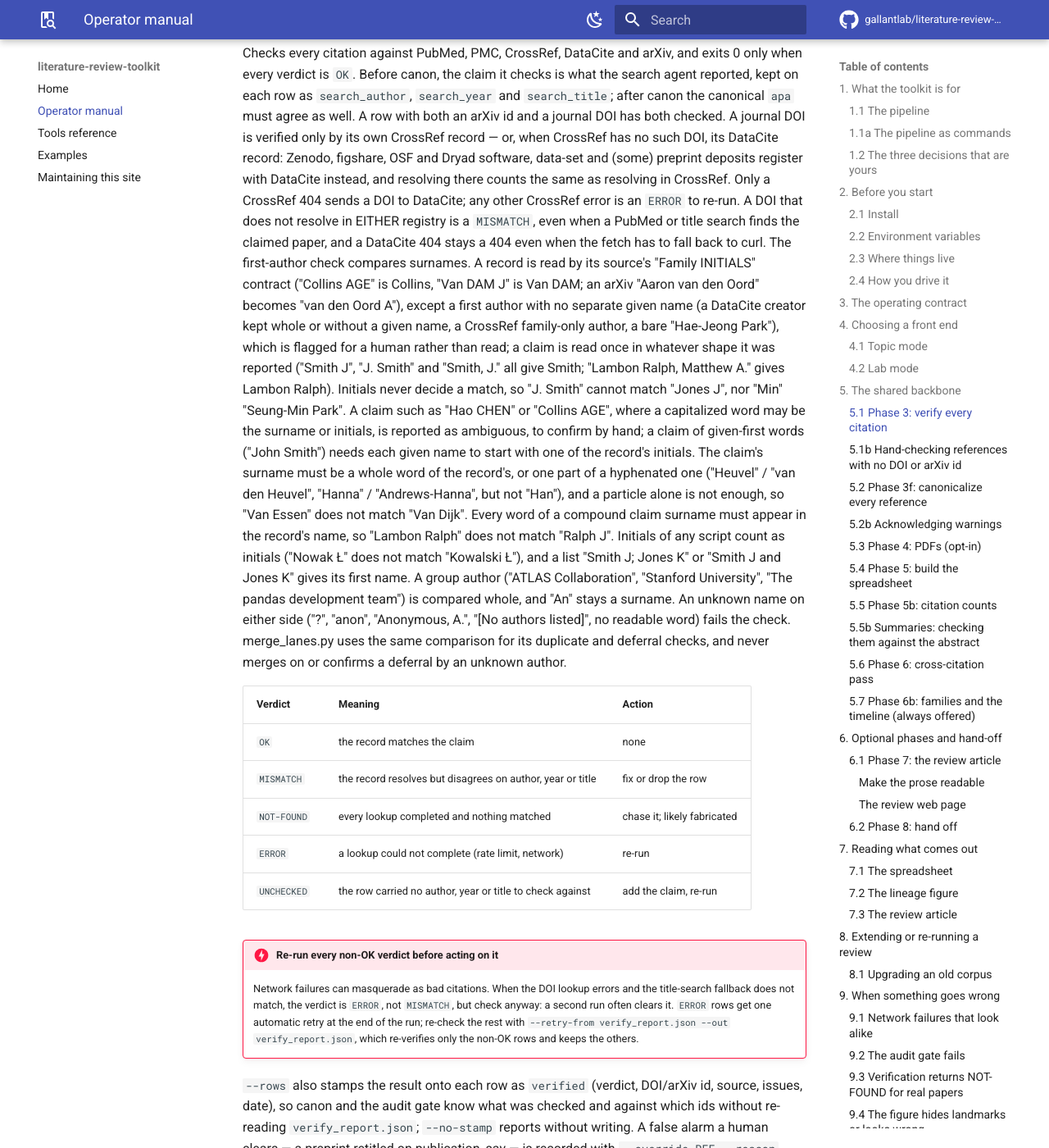
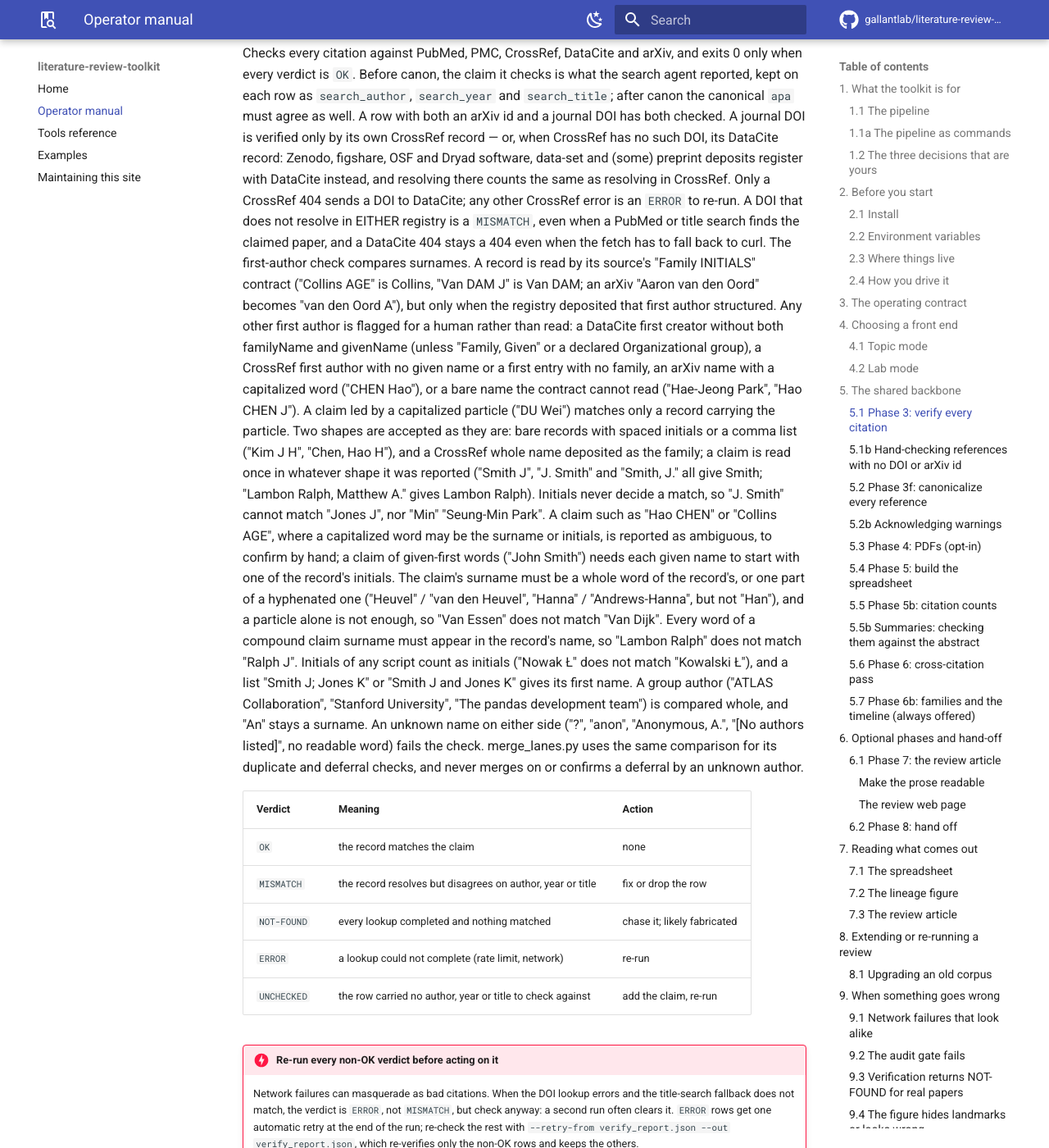
Before and after one commit to gallantlab/literature-review-toolkit, an MkDocs documentation site: the page built from docs/manual.md, in a window 1280 px wide and 1400 px high, scrolled down 9087 px. Shown: the whole window at 82% size. Built offline with MkDocs 1.6.1 and Material for MkDocs 9.7.7, drawn with Linux system fonts in a browser that asks for light colours; comment, search, counter and statistics services are not loaded.

Commit message:
Docs: which first authors are trusted and which are flagged
PLAYBOOK, manual, tools index and tools/README now state the principle:
a record's first author is read by the "Family INITIALS" contract only
when the registry deposited it structured, and every other first author
is flagged for a human (a DataCite first creator without both
familyName and givenName unless "Family, Given" or an Organizational
group; a CrossRef first author with no given name or a first entry with
no family; an arXiv name with a capitalized word; a bare name the
contract cannot read). They also note the capitalized-particle claim
rule and name the two accepted residuals (bare spaced-initials or
comma-list records; a CrossRef whole name deposited as the family).

Version-Bump: none
Co-Authored-By: Claude Opus 5.5 <noreply@anthropic.com>

```diff
--- a/PLAYBOOK.md
+++ b/PLAYBOOK.md
@@ -320,12 +320,27 @@ record's first author is read by its source's contract: CrossRef, DataCite and
 PubMed give "Family INITIALS" (an arXiv author "Aaron van den Oord" is first turned
 into "van den Oord A"), so exactly one trailing token, the initials (in a
 mixed-case record any capitals of up to 4 letters), is dropped ("Collins AGE" is
-Collins, "Van DAM J" is Van DAM). The exception is a first author with no separate
-given name: a DataCite creator kept whole or deposited without one ("Hao CHEN",
-"Richard Ngo"), a CrossRef family-only author, or a bare name of two or more words
-with no initial ("Hae-Jeong Park"). Its first author is the whole name, which could
-put a given name where the surname belongs, so the check reports "the record's
-first author has no separate given name; confirm by hand" instead of guessing. A claim is read once, in whatever shape a search agent reported it
+Collins, "Van DAM J" is Van DAM). That reading is trusted only when the registry
+deposited the first author structured. Every other first author is flagged, and
+the check reports "the record's first author was not deposited as a family name
+and a given name; confirm by hand" instead of guessing:
+- a DataCite first creator without BOTH familyName and givenName, unless its name
+  is "Family, Given" or it is a declared Organizational group. This covers a split
+  the toolkit had to guess ("Richard NGO", "Wei LI", "CHEN Hao"), a name kept whole
+  ("Hao CHEN") and a first creator with no name at all;
+- a CrossRef first author with no given name, or a first entry with no family (an
+  organization or a given name only, which made the second author look like the
+  first);
+- an arXiv name with a capitalized word that is not initials ("CHEN Hao"), since
+  it may be written family-first;
+- a bare name the contract cannot read: two or more words with no initial
+  ("Hae-Jeong Park", "John VAN DAM"), "John Smith JR", or a mixed-case word before
+  a capitalized one ("Hao CHEN J").
+
+Two shapes are known and accepted as they are: a bare record with spaced initials
+or a comma or semicolon list ("Kim J H", "Chen, Hao H", "Smith J, Jones K"), and a
+CrossRef author whose whole name was deposited as the family ({"family": "Hao
+Chen", "given": "H"}). A claim is read once, in whatever shape a search agent reported it
 ("Smith J", "Smith JL", "J. Smith", "Smith, J.", "Lambon Ralph, Matthew A.", "LI
 J", "Van Essen DC", "Hagler DJ Jr", "Kowalski Ł", "CHEN Hao"; on a canonical row,
 also the apa's lead surname as it stands). A claim that cannot be read safely,
@@ -333,7 +348,9 @@ a mixed-case word before a 3-4 letter capitalized word ("Hao CHEN" is given name
 surname, "Collins AGE" is surname + initials), is reported as an ambiguous
 first-author form to confirm by hand. So initials never decide a match: "J. Smith"
 cannot match "Jones J", "Ma" cannot match "Smith MA", "Min" cannot match
-"Seung-Min Park", "Nowak Ł" cannot match "Kowalski Ł". A claim of given-first
+"Seung-Min Park", "Nowak Ł" cannot match "Kowalski Ł". A claim led by a
+capitalized particle ("DU Wei", "VAN Essen") matches only a record that carries
+the particle ("Du W", "Van Essen D"; not "Wei J"). A claim of given-first
 words ("John Smith") keys on its last word, and each other word must be a word of
 the record's surname or start with one of its initials. The
 claim's first surname word that is not a particle must be a whole word of the
--- a/docs/manual.md
+++ b/docs/manual.md
@@ -367,9 +367,15 @@ search finds the claimed paper, and a DataCite 404 stays a 404 even when the
 fetch has to fall back to curl. The first-author check compares surnames. A
 record is read by its source's "Family INITIALS" contract ("Collins AGE" is Collins,
 "Van DAM J" is Van DAM; an arXiv "Aaron van den Oord" becomes "van den Oord A"),
-except a first author with no separate given name (a DataCite creator kept whole or
-without a given name, a CrossRef family-only author, a bare "Hae-Jeong Park"),
-which is flagged for a human rather than read; a claim is read once in
+but only when the registry deposited that first author structured. Any other first
+author is flagged for a human rather than read: a DataCite first creator without
+both familyName and givenName (unless "Family, Given" or a declared Organizational
+group), a CrossRef first author with no given name or a first entry with no
+family, an arXiv name with a capitalized word ("CHEN Hao"), or a bare name the
+contract cannot read ("Hae-Jeong Park", "Hao CHEN J"). A claim led by a capitalized
+particle ("DU Wei") matches only a record carrying the particle. Two shapes are
+accepted as they are: bare records with spaced initials or a comma list ("Kim J H",
+"Chen, Hao H"), and a CrossRef whole name deposited as the family; a claim is read once in
 whatever shape it was reported ("Smith J", "J. Smith" and "Smith, J." all give
 Smith; "Lambon Ralph, Matthew A." gives Lambon Ralph). Initials never decide a
 match, so "J. Smith" cannot match "Jones J", nor "Min" "Seung-Min Park". A claim
--- a/docs/tools.md
+++ b/docs/tools.md
@@ -69,8 +69,8 @@ in `tools/README.md` and `PLAYBOOK.md`.
   inside the other, though one title equaling the other's main title (before a
   subtitle break) still agrees when that main title has at least 3 content
   words; the first author is compared surname to surname (the record read by
-  its source's "Family INITIALS" contract, or flagged for a human when it has no
-  separate given name; the claim once in whatever shape it
+  its source's "Family INITIALS" contract only when the registry deposited the
+  first author structured, otherwise flagged for a human; the claim once in whatever shape it
   was reported, initials never deciding; an ambiguous claim such as "Hao CHEN"
   is an issue to confirm by hand; either part of a hyphenated surname counts,
   and a group author compares whole). A journal DOI is verified only by its own CrossRef record, or
```
Also changed, not shown: tools/README.md (+9 -3 lines).
